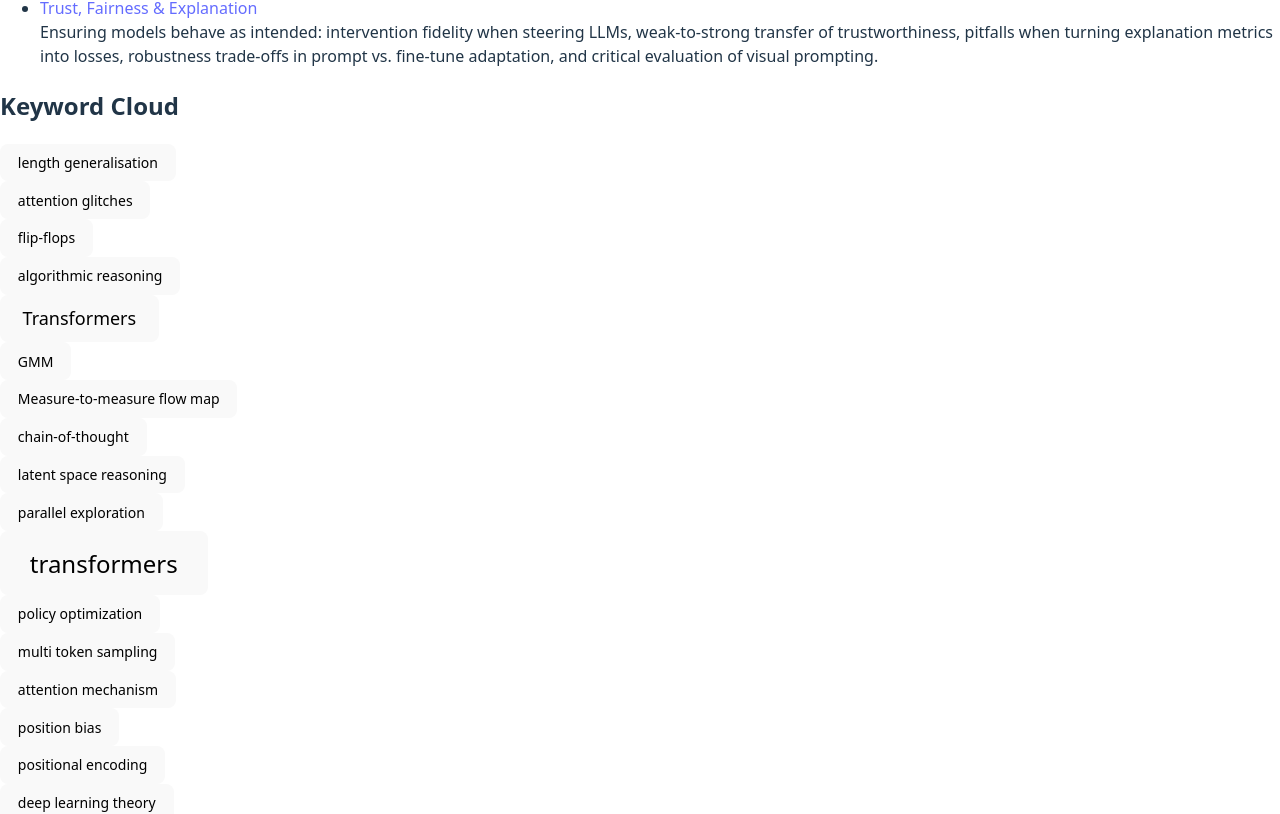
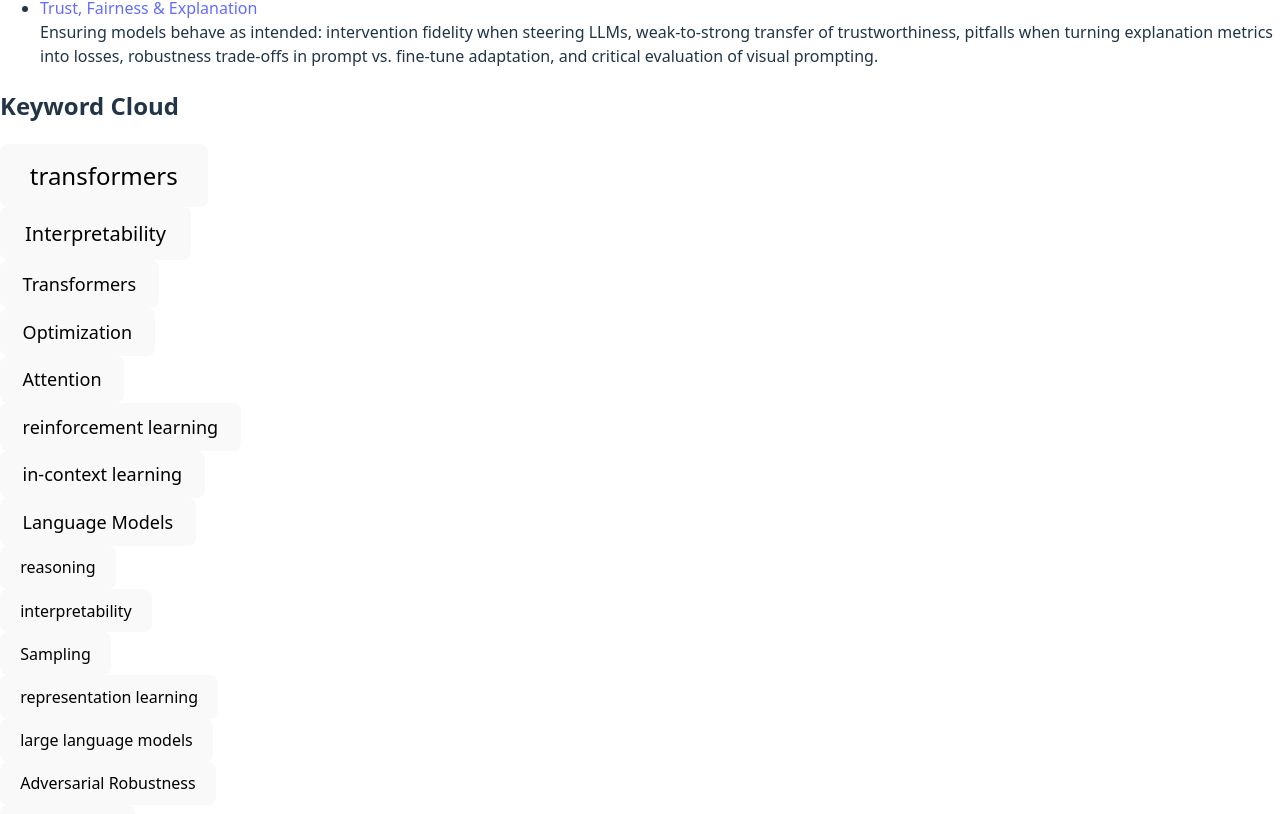
Before and after one commit to abhishekpanigrahi1996/MOSS_workshop, a React (Vite) app: page / in a window 1280 px wide. Shown: the part 653-1467 px from the top of the page. Built offline with nearby package versions, Linux system fonts and the light colour scheme.

Commit message:
Initial files

```diff
--- a/src/PaperBrowser.jsx
+++ b/src/PaperBrowser.jsx
@@ -1245,6 +1245,10 @@ export default function PaperBrowser() {
       });
     });
 
+    const topKeywords = Object.entries(keywordMap)
+      .sort((a, b) => b[1].length - a[1].length)
+      .slice(0, 30);
+
     return (
       <div className="p-6 max-w-5xl mx-auto w-full">
         <h1 className="text-2xl font-bold mb-4">MOSS 2025 Accepted Papers</h1>
@@ -1279,18 +1283,18 @@ export default function PaperBrowser() {
 
         <div className="mb-8">
           <h2 className="text-lg font-semibold mb-2">Keyword Cloud</h2>
-          <div className="flex flex-wrap gap-3">
-            {Object.entries(keywordMap).map(([keyword, paperList]) => (
-              <div key={keyword} className="relative">
+          <div className="flex flex-wrap items-center gap-3">
+            {topKeywords.map(([keyword, paperList]) => (
+              <div key={keyword} className="relative inline-block">
                 <button
                   onClick={() => setExpandedKeyword(expandedKeyword === keyword ? null : keyword)}
-                  className="text-blue-700 hover:underline focus:outline-none"
+                  className="text-blue-700 hover:underline focus:outline-none whitespace-nowrap"
                   style={{ fontSize: `${12 + paperList.length * 2}px`, marginRight: "8px" }}
                 >
                   {keyword}
                 </button>
                 {expandedKeyword === keyword && (
-                  <ul className="absolute bg-white border p-2 rounded shadow z-10 mt-1 w-64">
+                  <ul className="absolute bg-white border p-2 rounded shadow z-10 mt-1 w-64 max-h-64 overflow-auto">
                     {paperList.map(paper => (
                       <li key={paper.id}>
                         <a
@@ -1329,12 +1333,11 @@ export default function PaperBrowser() {
                           </a>
                           <p className="text-sm text-gray-700">{paper.authors.join(", ")}</p>
                           <p className="text-sm text-gray-600 italic">{paper.tldr}</p>
-                          <p className="text-xs text-gray-500">
+                          <p className="text-xs text-gray-500 flex flex-wrap gap-1">
                             Keywords: {paper.keywords.map((k, i) => (
                               <span
                                 key={i}
                                 id={`keyword-${k.replace(/\s+/g, '-')}`}
-                                className="mr-1"
                               >
                                 {k}{i < paper.keywords.length - 1 ? "," : ""}
                               </span>
```
